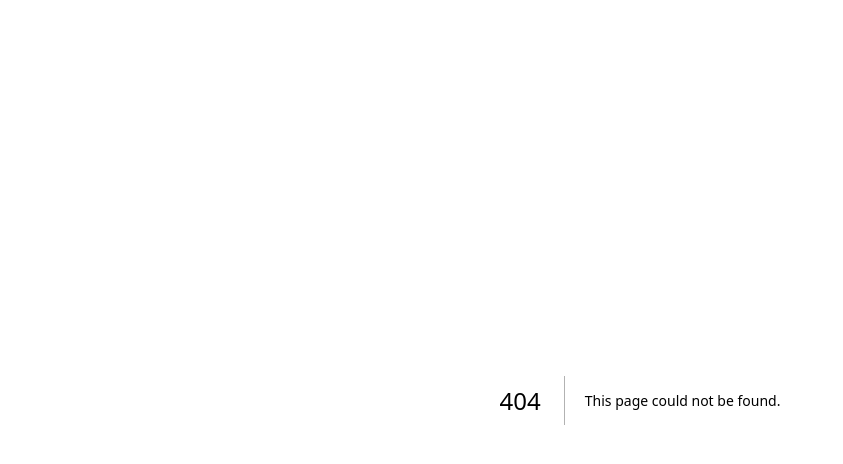
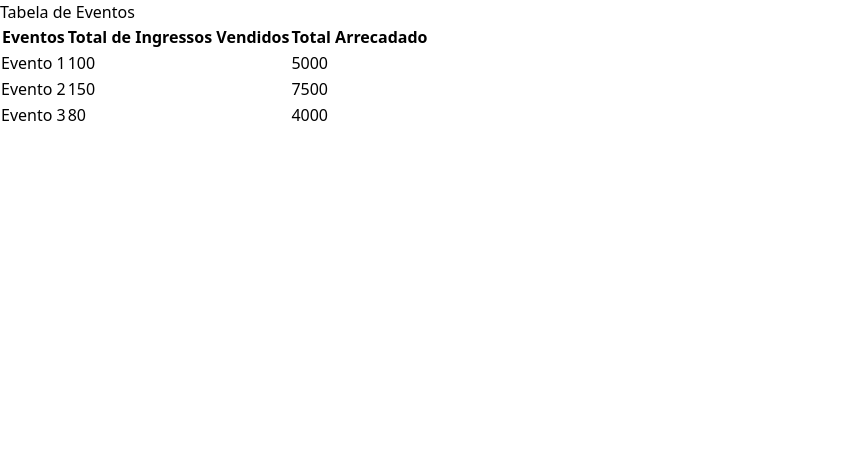
Before and after one commit to Yamazaki-Khaio/Cometa-Ingresso, a Next.js app in the folder ingressoscometa/: page /relatorio_evento_promoter in a window 1280 px wide. Before the commit this address had no page. Shown: the top 464 px of the page, without its empty margins (0-843 px from the left). Built offline with nearby package versions, Linux system fonts and the light colour scheme.

Commit message:
criação da tela relatório de eventos e inicio da tabela sem estilização

```diff
--- /dev/null
+++ b/ingressoscometa/src/components/RelatorioEventosPromoter/RelatorioEvento.tsx
@@ -0,0 +1,19 @@
+import React from 'react';
+import Tabela from './TabelaEvento';
+
+const dados = [
+  { evento: 'Evento 1', ingressosVendidos: 100, totalArrecadado: 5000 },
+  { evento: 'Evento 2', ingressosVendidos: 150, totalArrecadado: 7500 },
+  { evento: 'Evento 3', ingressosVendidos: 80, totalArrecadado: 4000 },
+];
+
+const App: React.FC = () => {
+  return (
+    <div>
+      <h1>Tabela de Eventos</h1>
+      <Tabela dados={dados} />
+    </div>
+  );
+};
+
+export default App;
--- /dev/null
+++ b/ingressoscometa/src/components/RelatorioEventosPromoter/TabelaEvento.tsx
@@ -0,0 +1,36 @@
+import React from 'react';
+
+interface DadosEvento {
+  evento: string;
+  ingressosVendidos: number;
+  totalArrecadado: number;
+}
+
+interface TabelaProps {
+  dados: DadosEvento[];
+}
+
+const Tabela: React.FC<TabelaProps> = ({ dados }) => {
+  return (
+    <table>
+      <thead>
+        <tr>
+          <th>Eventos</th>
+          <th>Total de Ingressos Vendidos</th>
+          <th>Total Arrecadado</th>
+        </tr>
+      </thead>
+      <tbody>
+        {dados.map((item, index) => (
+          <tr key={index}>
+            <td>{item.evento}</td>
+            <td>{item.ingressosVendidos}</td>
+            <td>{item.totalArrecadado}</td>
+          </tr>
+        ))}
+      </tbody>
+    </table>
+  );
+};
+
+export default Tabela;
--- /dev/null
+++ b/ingressoscometa/src/pages/relatorio_evento_promoter.tsx
@@ -0,0 +1,9 @@
+import Relatorio_evento from "@/components/RelatorioEventosPromoter/RelatorioEvento";
+
+export default function cadastro(){
+    return(
+        <div>
+            <Relatorio_evento/>
+        </div>
+    )
+}
```
